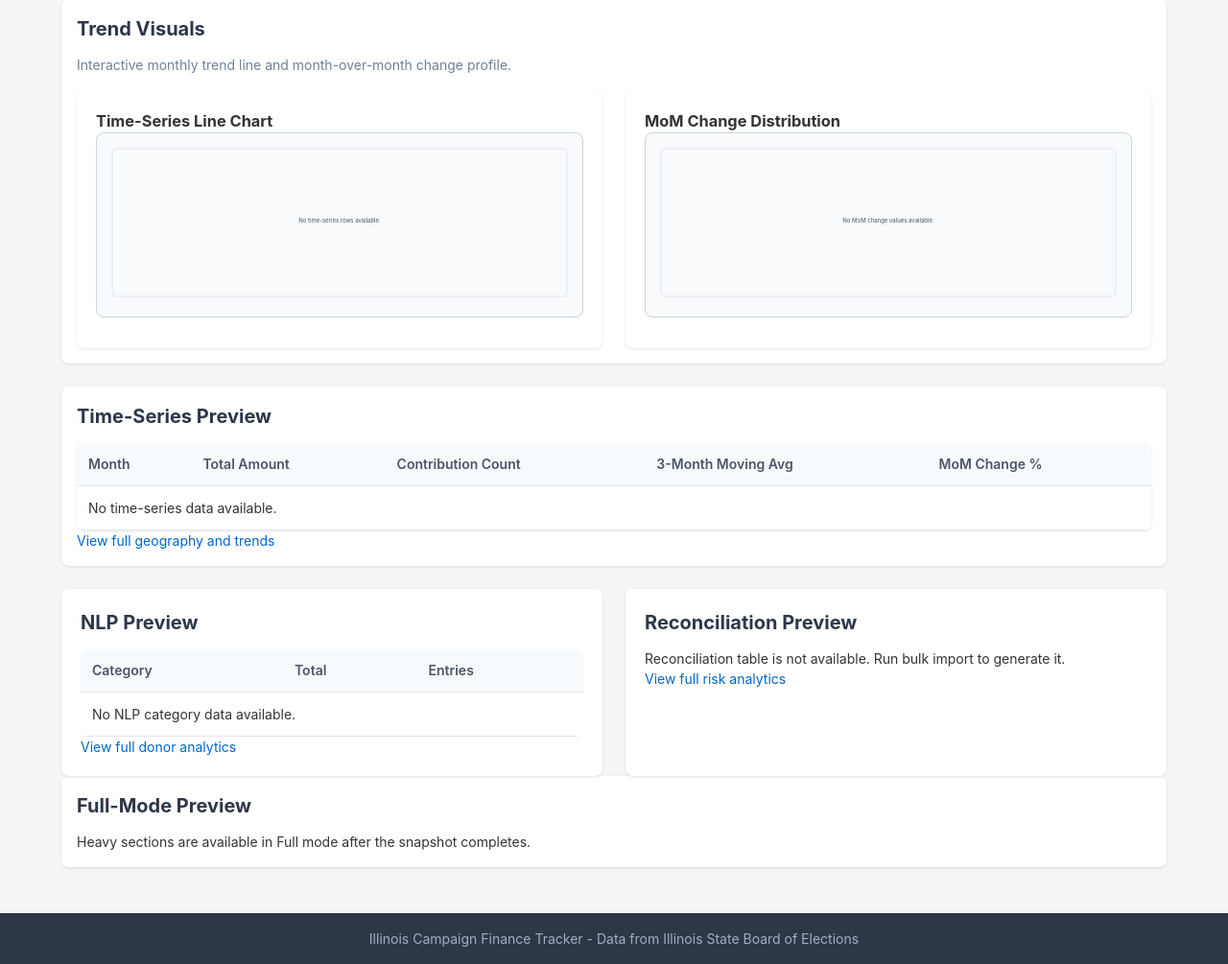
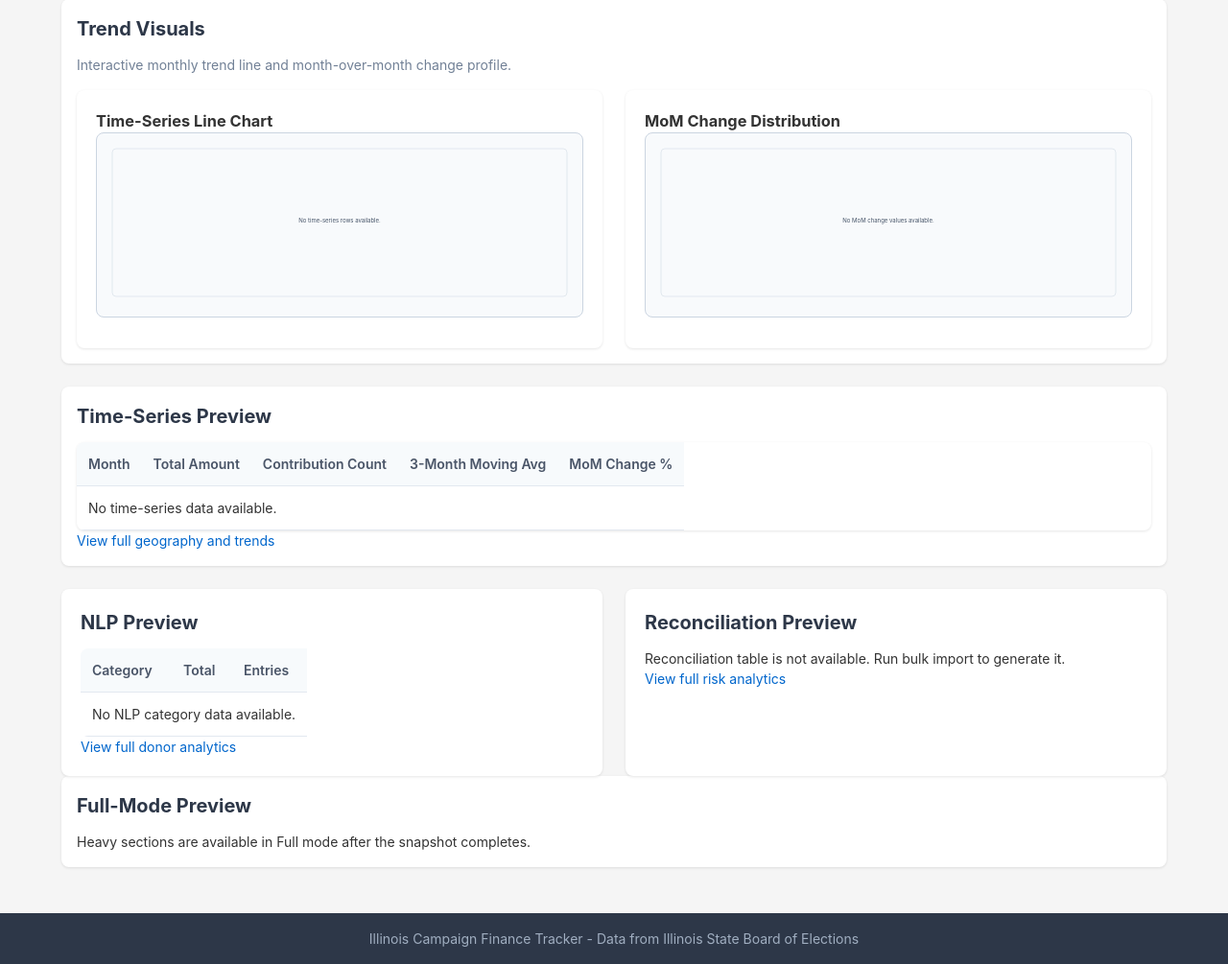
Before and after one commit to Doommen3/Illinois_campaign_finance, a Flask app: page /analytics/ in a window 1280 px wide. Shown: the part 677-1682 px from the top of the page at 96% size. Run offline with Flask 3, Linux system fonts and the light colour scheme; data that the repository does not hold is empty.

Commit message:
update table css to not wrap

```diff
--- a/webapp/static/css/style.css
+++ b/webapp/static/css/style.css
@@ -239,8 +239,11 @@ h2 {
     border-collapse: collapse;
     background: white;
     border-radius: 8px;
-    overflow: hidden;
+    overflow-x: auto;
+    overflow-y: hidden;
     box-shadow: 0 1px 3px rgba(0, 0, 0, 0.1);
+    display: block;
+    -webkit-overflow-scrolling: touch;
 }
 
 .column .data-table {
@@ -252,8 +255,9 @@ h2 {
     padding: 0.75rem;
     text-align: left;
     border-bottom: 1px solid #e2e8f0;
-    overflow-wrap: anywhere;
-    word-break: break-word;
+    white-space: nowrap;
+    overflow-wrap: normal;
+    word-break: normal;
 }
 
 .data-table th {
--- a/webapp/templates/base.html
+++ b/webapp/templates/base.html
@@ -4,7 +4,7 @@
     <meta charset="UTF-8">
     <meta name="viewport" content="width=device-width, initial-scale=1.0">
     <title>{% block title %}Illinois Campaign Finance Tracker{% endblock %}</title>
-    <link rel="stylesheet" href="{{ url_for('static', filename='css/style.css', v='20260213-5') }}">
+    <link rel="stylesheet" href="{{ url_for('static', filename='css/style.css', v='20260213-6') }}">
 </head>
 <body>
     <nav class="navbar">
```
